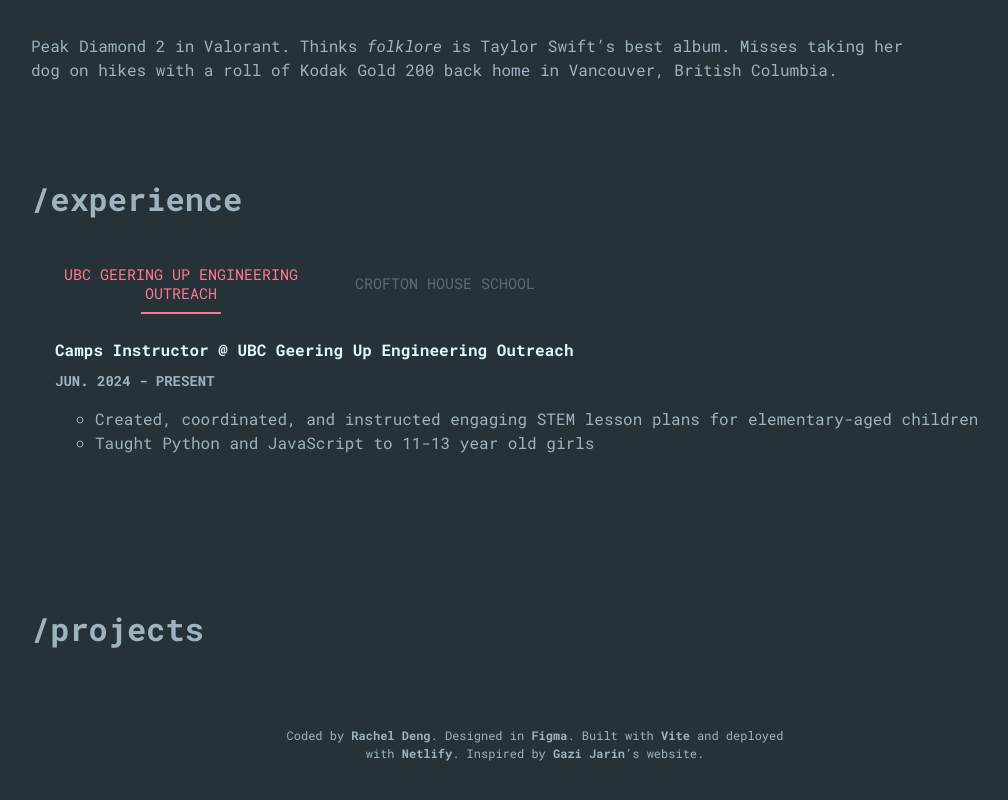
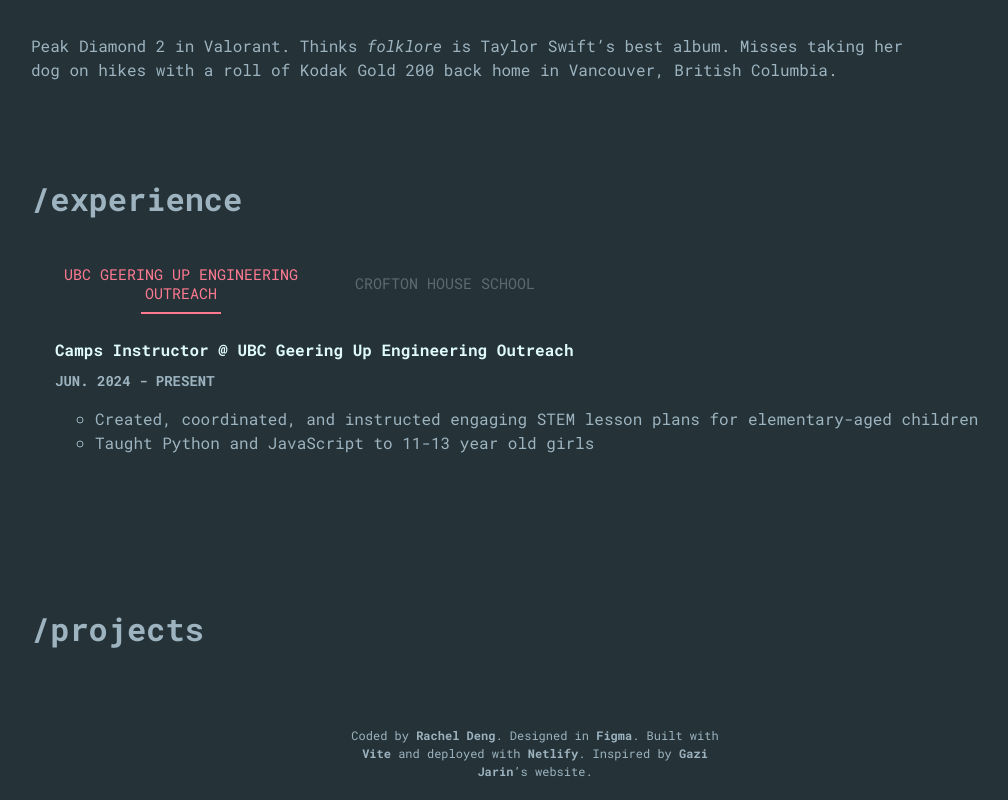
Before and after one commit to rachelkd/portfolio, a React (Vite) app: page / in a window 1280 px wide. Shown: the part 1201-2001 px from the top of the page, without its empty margins (105-1113 px from the left). Built offline with nearby package versions, Linux system fonts and the light colour scheme.

Commit message:
changed footer styling

```diff
--- a/src/styles/Footer.css
+++ b/src/styles/Footer.css
@@ -15,7 +15,8 @@
 .footer-page {
     font-size: 12px;
     text-align: center;
-    width: 50%;
+    width: 100%;
+    max-width: 400px;
     color: var(--primary-color);
     padding: 4rem 0 0 0;
 }
```
